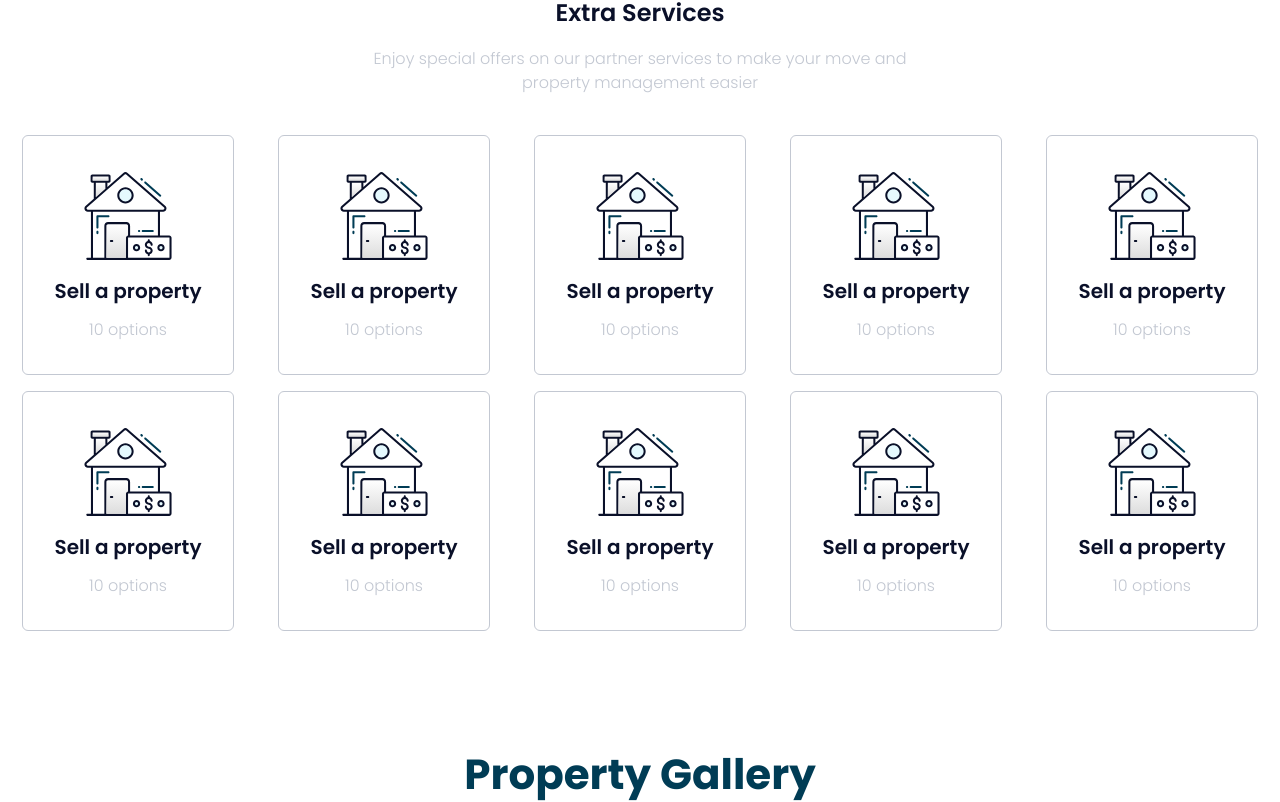
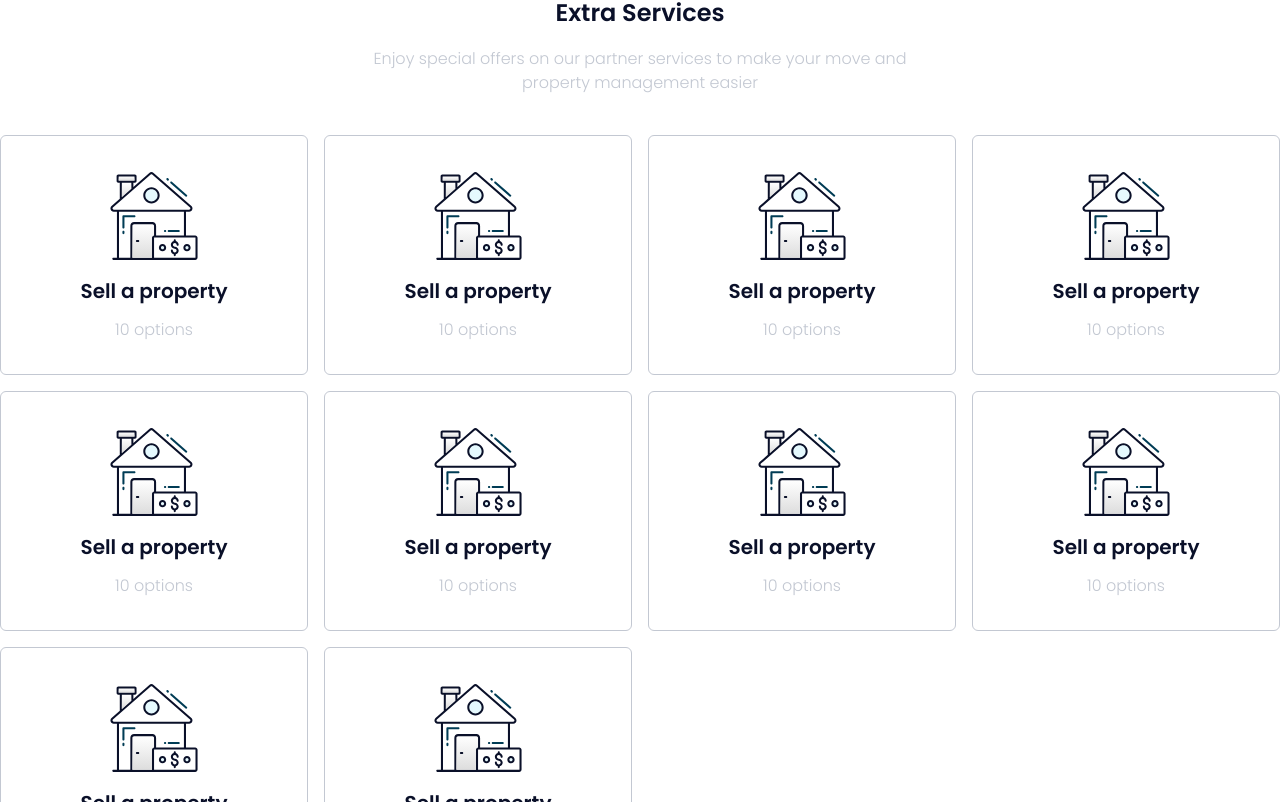
Before and after one commit to Agile-Innovators/SURU-Development, a React (Vite) app: page / in a window 1280 px wide. Shown: the part 1618-2420 px from the top of the page. Built offline with nearby package versions, Linux system fonts and the light colour scheme.

Commit message:
basic card layout fixed

```diff
--- a/src/pages/public/Homepage.jsx
+++ b/src/pages/public/Homepage.jsx
@@ -113,14 +113,14 @@ export function Homepage() {
                         your move and property management easier
                     </p>
                 </div>
-                <div className="grid grid-cols-[repeat(auto-fill,_minmax(250px,_1fr))] gap-y-4 justify-center items-center mt-10">
+                <div className="grid grid-cols-[repeat(auto-fill,_minmax(250px,_1fr))] gap-4 justify-center items-center mt-10">
                     {Array.from({ length: 10 }).map((_, index) => (
                         <BasicCard
                             src="/public/SellPropertyIcon.svg"
                             title="Sell a property"
                             text="10 options"
                             key={index}
-                            customClass={'m-auto'}
+                            customClass={'m-auto w-full'}
                         >
                         </BasicCard>
                     ))}
```
